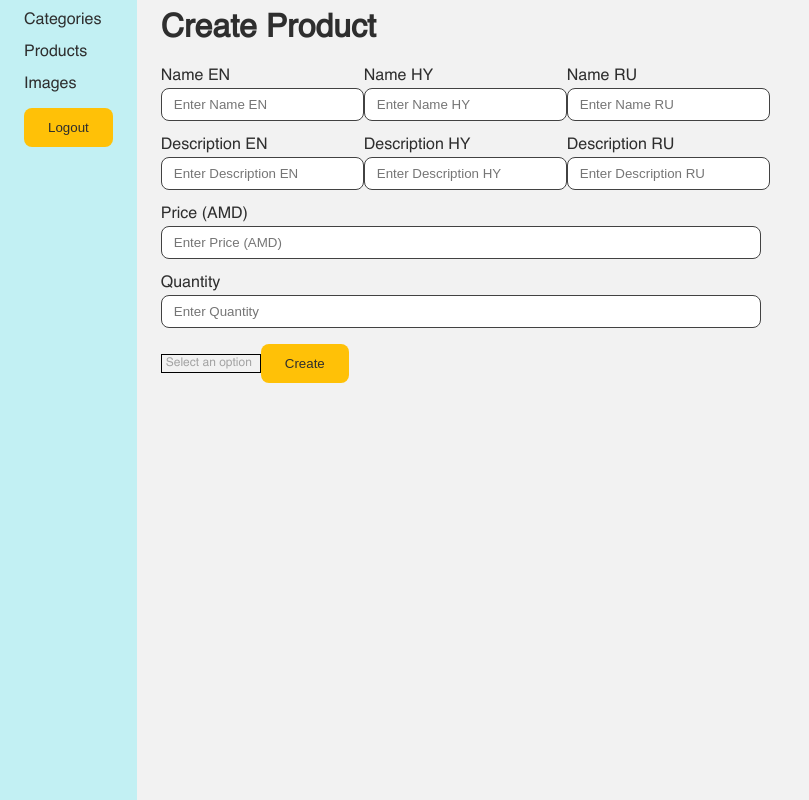
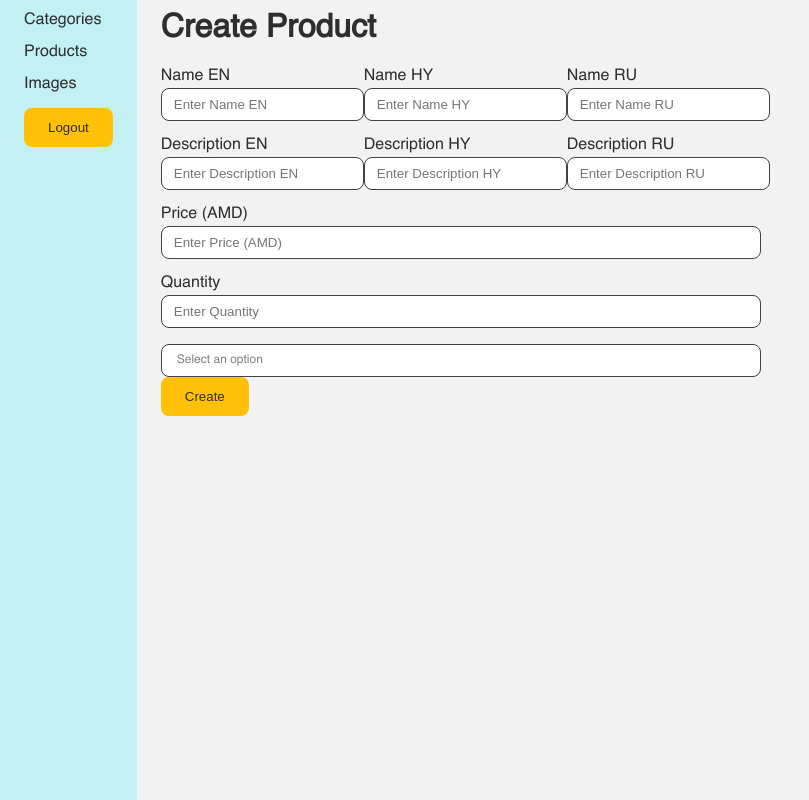
Before and after one commit to alexandermirzoyan/tap-n-meal-cms, a Next.js app: page /dashboard/products/create in a window 1280 px wide. Shown: the whole page, without its empty margins (0-809 px from the left). Built offline with nearby package versions, Linux system fonts and the light colour scheme.

Commit message:
style(select_overwriter.scss): new overriding styles added

```diff
--- a/src/styles/select_overwriter.scss
+++ b/src/styles/select_overwriter.scss
@@ -3,3 +3,18 @@
 .rc-select-dropdown {
   width: inherit !important;
 }
+
+.rc-select {
+  width: 100%;
+}
+
+.rc-select-selector {
+  padding: 8px 12px !important;
+  border: 1px solid var(--divider) !important;
+  border-radius: 8px;
+  background-color: white;
+}
+
+.rc-select .rc-select-selection-placeholder {
+  opacity: .6;
+}
```
